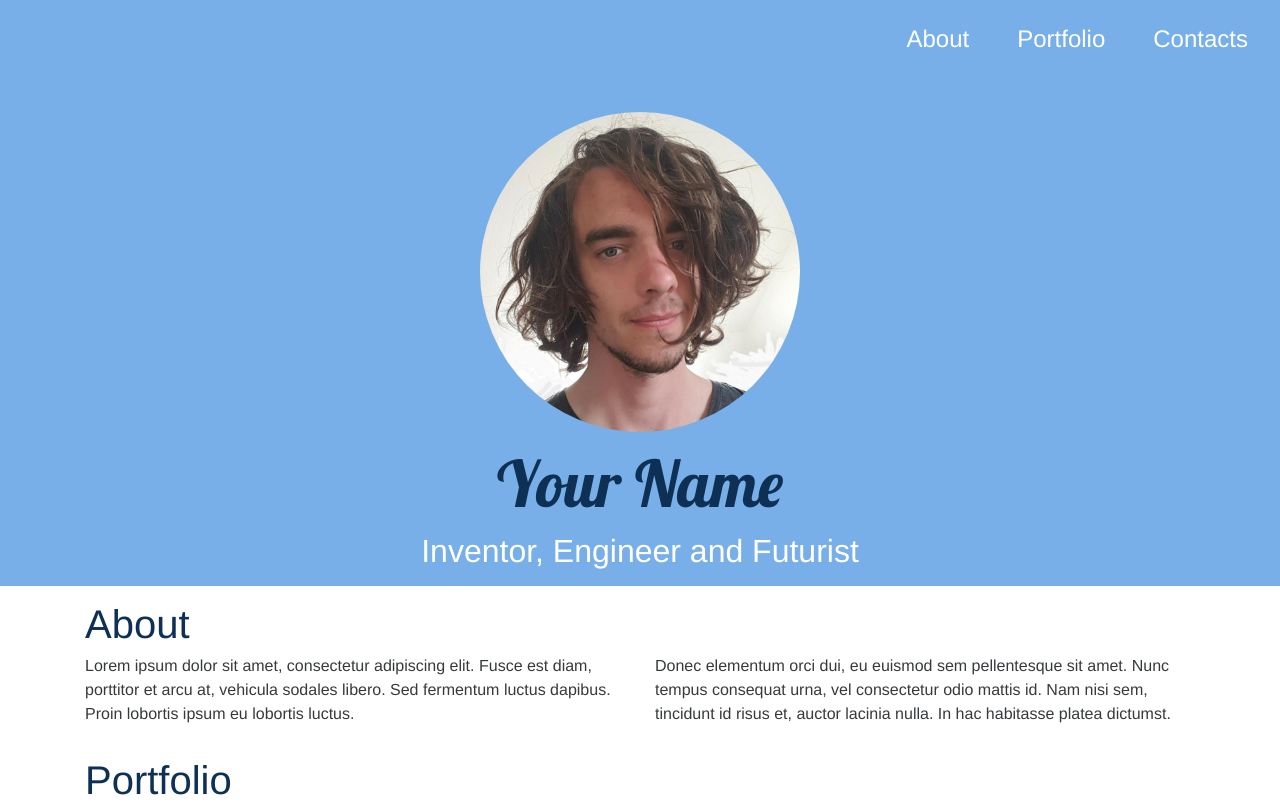
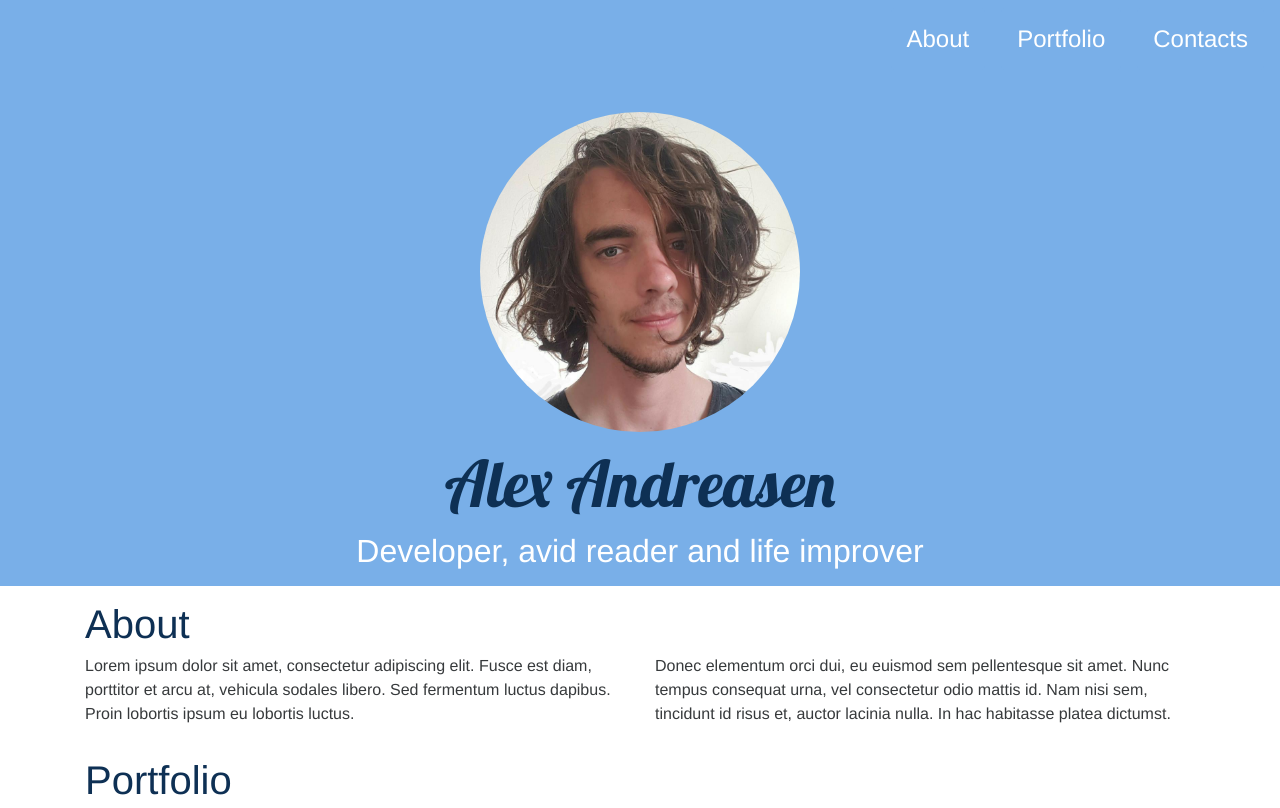
Before and after one commit to AA-PastProjects/AA-PastProjects, a Jekyll site: the page built from index.html, in a window 1280 px wide and 1400 px high. Shown: the top 808 px of the window. Built offline with Jekyll 4.4.1, drawn with Linux system fonts in a browser that asks for light colours; nearby versions of some CDN libraries; some of the changed text lies outside the part shown; grey boxes are pictures that could not be loaded.

Commit message:
changed some information like title, name, url and such.

```diff
--- a/_config.yml
+++ b/_config.yml
@@ -1,14 +1,14 @@
 # Site settings
 # in the templates available like {{ site.myvariable }}.
-title: Clean portfolio theme for Jekyll powered by Bootstrap 4.
+title: Portfolio
 email: your-email@domain.com
-brand: Your Name
-headline: Inventor, Engineer and Futurist
+brand: Alex Andreasen
+headline: Developer, avid reader and life improver
 description: > # this means to ignore newlines until "baseurl:"
   New Site
 baseurl: "" # the subpath of your site, e.g. /blog
-url: "http://example.com" # the base hostname & protocol for your site
-copyright: 2016 Whatever Company, Inc. All Rights Reserved.
+url: "https://aa-pastprojects.github.io/AA-PastProjects/" # the base hostname & protocol for your site
+copyright: 2018 Alex Andreasen
 
 # Build settings
 markdown: kramdown
```
